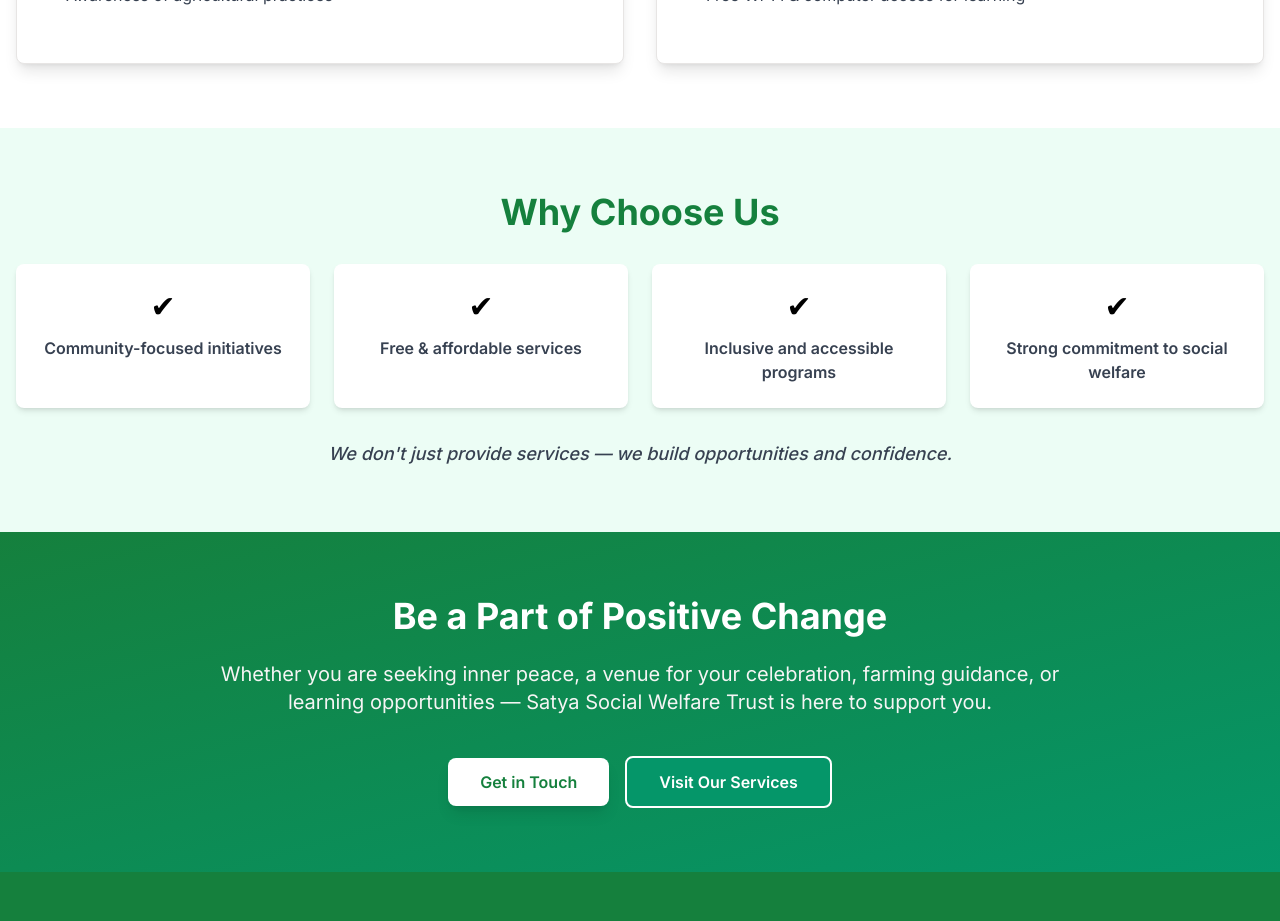
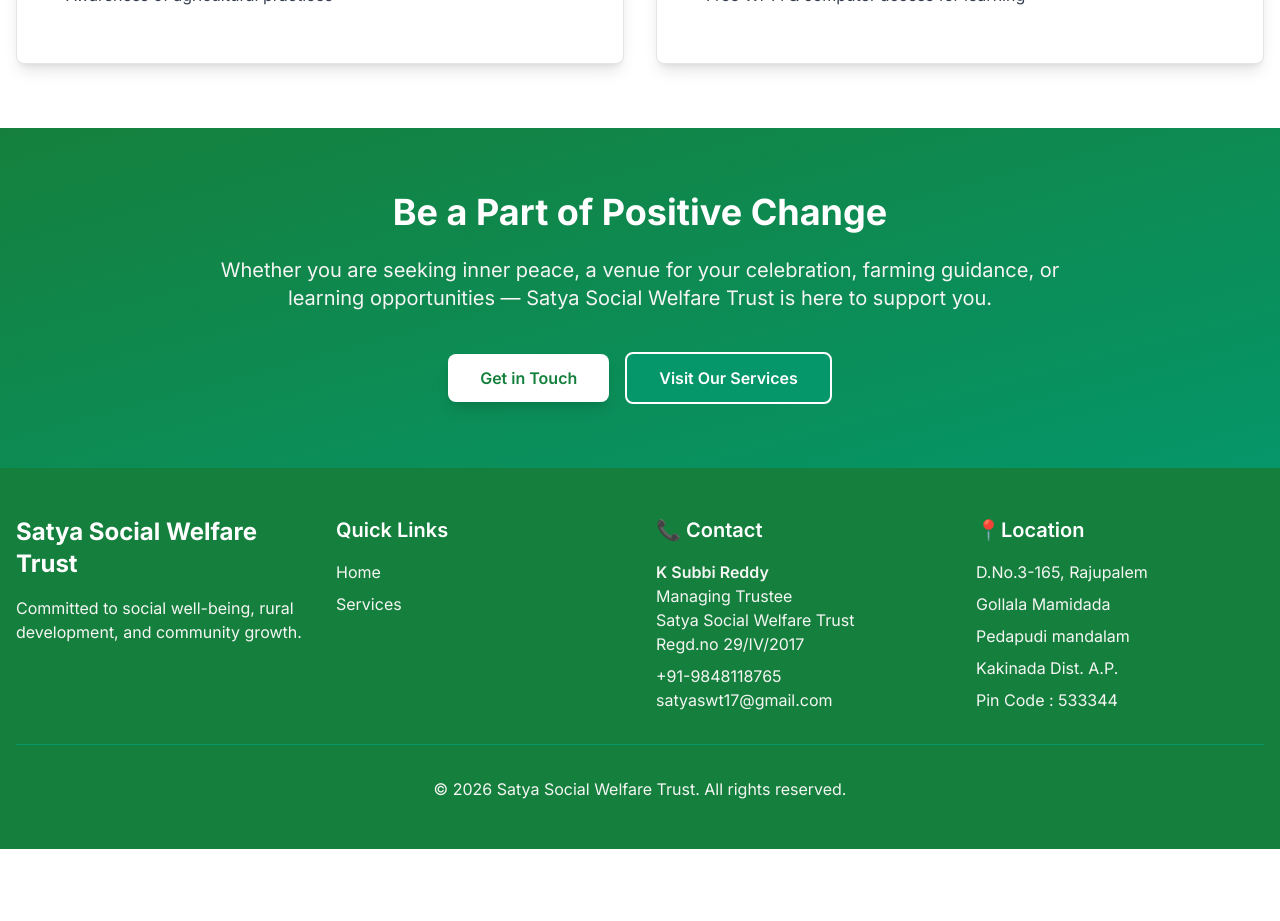
Before and after one commit to kavyachirukuri/satya-function-hall, a Next.js app: page / in a window 1280 px wide. Shown: the part 2100-3021 px from the top of the page. After the commit the page ends 2949 px from the top, so only its background shows below. Built offline with nearby package versions, Linux system fonts and the light colour scheme.

Commit message:
removes why choose us

```diff
--- a/app/page.tsx
+++ b/app/page.tsx
@@ -127,45 +127,6 @@
         </div>
       </section>
 
-      {/* Impact Section */}
-      <section className="py-16 px-4 bg-emerald-50">
-        <div className="max-w-7xl mx-auto">
-          <motion.h2
-            initial={{ opacity: 0, y: 20 }}
-            whileInView={{ opacity: 1, y: 0 }}
-            viewport={{ once: true }}
-            transition={{ duration: 0.6 }}
-            className="text-4xl font-bold text-green-700 mb-8 text-center"
-          >
-            Why Choose Us
-          </motion.h2>
-          <div className="grid md:grid-cols-2 lg:grid-cols-4 gap-6 mb-8">
-            {impactPoints.map((point, index) => (
-              <motion.div
-                key={index}
-                initial={{ opacity: 0, y: 20 }}
-                whileInView={{ opacity: 1, y: 0 }}
-                viewport={{ once: true }}
-                transition={{ duration: 0.6, delay: index * 0.1 }}
-                className="bg-white p-6 rounded-lg shadow-md text-center"
-              >
-                <div className="text-3xl mb-3">✔</div>
-                <p className="text-gray-700 font-semibold">{point}</p>
-              </motion.div>
-            ))}
-          </div>
-          <motion.p
-            initial={{ opacity: 0 }}
-            whileInView={{ opacity: 1 }}
-            viewport={{ once: true }}
-            transition={{ duration: 0.6, delay: 0.4 }}
-            className="text-center text-lg text-gray-700 font-medium italic"
-          >
-            We don't just provide services — we build opportunities and confidence.
-          </motion.p>
-        </div>
-      </section>
-
       {/* CTA Section */}
       <section className="py-16 px-4 bg-gradient-to-br from-green-700 to-emerald-600 text-white">
         <motion.div
```
